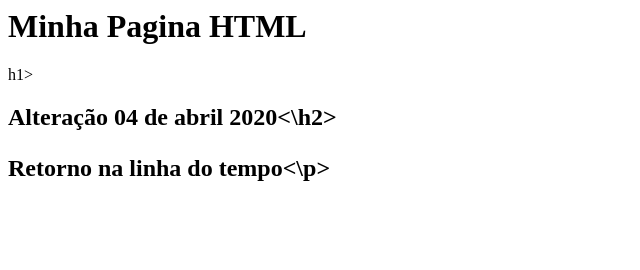
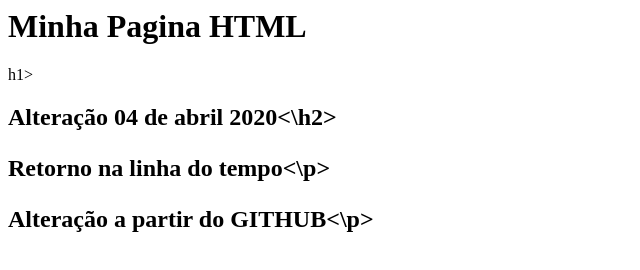
Before and after one commit to JuliaAlencar/gama-no-github, a plain HTML site: page index.html in a window 1280 px wide. Shown: the whole page, without its empty margins (0-640 px from the left). Drawn offline with Linux system fonts and the light colour scheme.

Commit message:
Arquivo index.html alterado pelo GITHUB

```diff
--- a/index.html
+++ b/index.html
@@ -4,5 +4,6 @@
 		h1>
 		<h2>Alteração 04 de abril 2020<\h2>
 		<p>Retorno na linha do tempo<\p>
+		<p>Alteração a partir do GITHUB<\p>
 	</body>
 </html>
```
